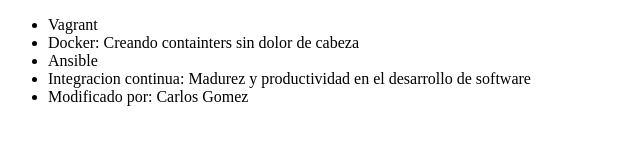
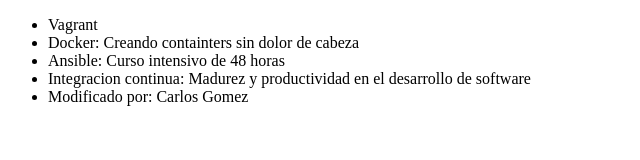
Before and after one commit to carlosagomezcruz/oracle-alura-curso-git-github, a plain HTML site: page index.html in a window 1280 px wide. Shown: the whole page, without its empty margins (0-640 px from the left). Drawn offline with Linux system fonts and the light colour scheme.

Commit message:
Se agrega caracteristica al curso ansible

```diff
--- a/index.html
+++ b/index.html
@@ -8,7 +8,7 @@
      <ul>
          <li> Vagrant </li>
          <li> Docker: Creando containters sin dolor de cabeza </li>
-         <li> Ansible </li>
+         <li> Ansible: Curso intensivo de 48 horas </li>
          <li> Integracion continua: Madurez y productividad en el desarrollo de software </li>
          <li> Modificado por: Carlos Gomez </li>
      </ul>
```
